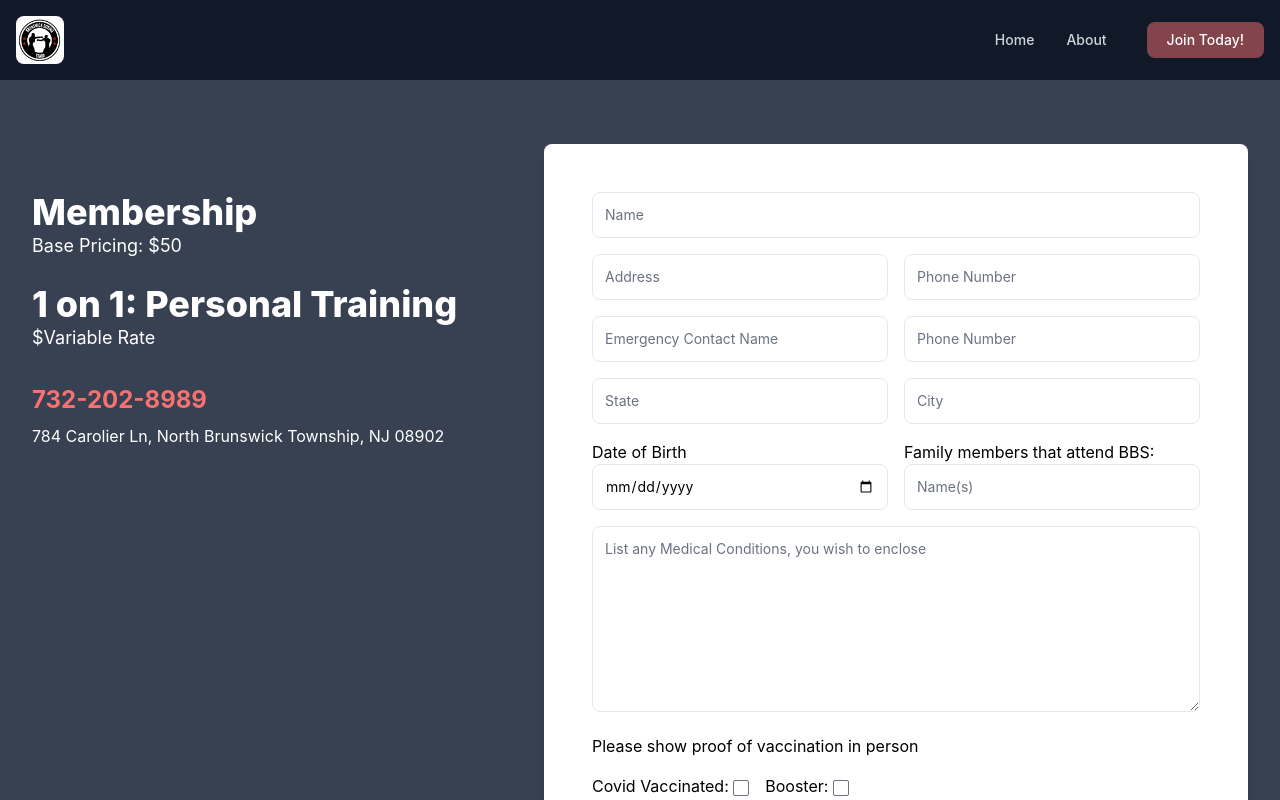
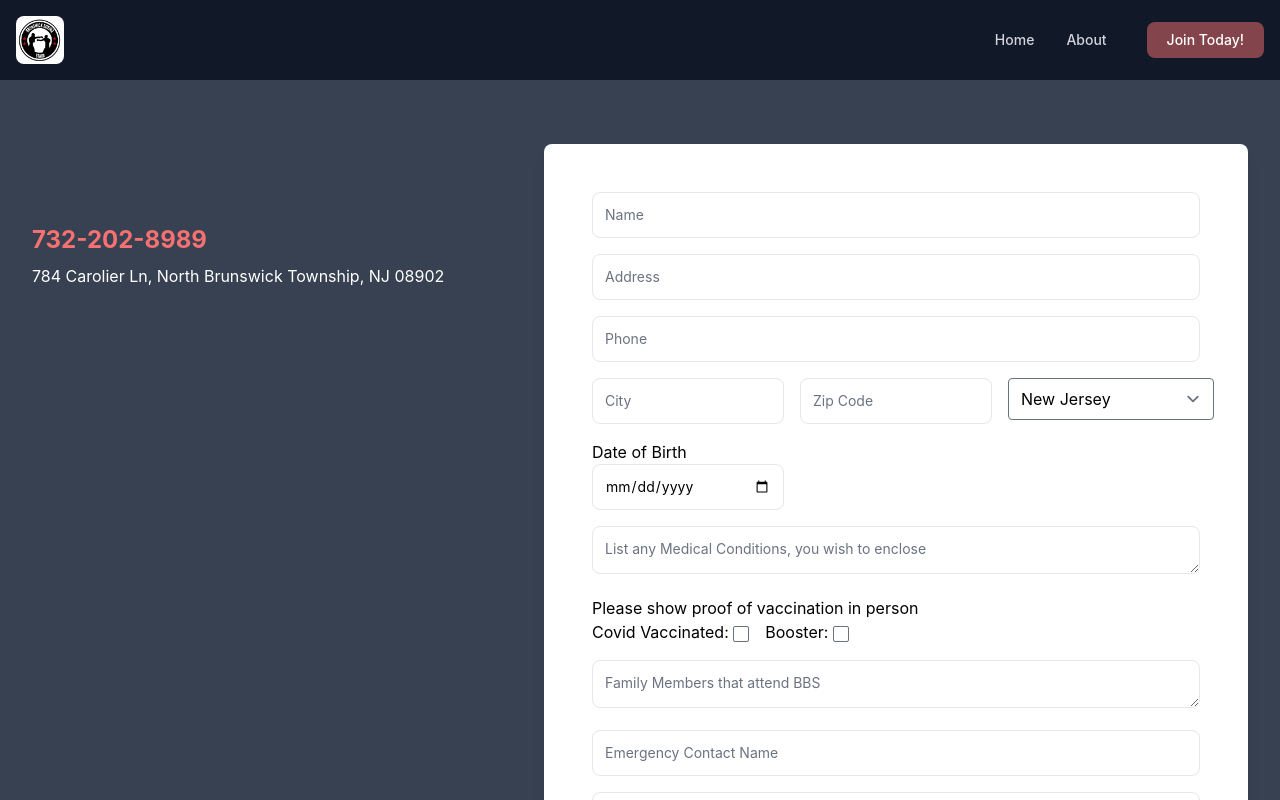
Before and after one commit to AndrewKalGit/coach-leo-boxing, a React (Create React App) app: page /signup in a window 1280 px wide. Shown: the top 800 px of the page. Built offline with nearby package versions, Linux system fonts and the light colour scheme.

Commit message:
redid website ui

```diff
--- a/src/Components/Demo.js
+++ b/src/Components/Demo.js
@@ -3,7 +3,7 @@ import { Link } from 'react-router-dom';
 
 function Demo(props) {
 
-  const headingStatement = ['Confident', 'Courageous', 'Consistent', 'a Champion']
+  const headingStatement = ['Confident', 'Courageous', 'Consistent', 'A Champion']
 
   const [index, setIndex] = useState(0)
 
@@ -24,7 +24,7 @@ return (
   <div class="p-8 md:p-12 lg:px-16 lg:py-24 bg-red-700/20">
     <div class="text-center sm:text-left">
       <h2 class="p-2 text-2xl font-bold text-white sm:text-3xl md:text-5xl flex justify-center">
-        Become &nbsp; <span class='underline'> {headingStatement[index]} </span>
+        Become &nbsp; <span> {headingStatement[index]} </span>
       </h2>
       <div class="flex justify-center items-center">
       <p
--- a/src/Components/Review.js
+++ b/src/Components/Review.js
@@ -31,11 +31,12 @@ function Review(props) {
   <div class="px-4 py-4 sm:py-8 mx-auto max-w-screen-2xl sm:px-6 lg:px-8">
     <div class="items-end justify-between sm:flex sm:justify-center">
       <div class="max-w-xl">
-        <h2 class="text-center text-2xl font-bold tracking-tight sm:text-4xl text-white underline">What the community is saying</h2>
+        <h2 class="text-center text-2xl font-bold tracking-tight sm:text-4xl text-white underline">What The Community Is Saying</h2>
         <div>
         <img src={BBSFamily} class='pt-4' alt="BBS Fam"/>
         <p class="max-w-lg mt-8 text-gray-100">
-          JT and Dionne been serving the Boxing community and their local community in multiple ways. Here's what the people are saying about this New Brunswick born Boxing Gym.
+          JT and Dionne have served both the Boxing community local communities in multiple ways. Here's what people are saying about this New Brunswick born, North Brunswick Located, Boxing Gym.
+          {/* Center it */}
         </p>
         </div>
       </div>
@@ -66,7 +67,7 @@ function Review(props) {
         class="inline-flex items-center flex-shrink-0 px-5 py-3 mt-2 font-medium text-red-400 border border-red-400 rounded-full sm:mt-0 lg:mt-4 hover:bg-red-500 hover:text-white"
       target="_blank" rel="noreferrer"
       >
-        All Reivews
+        All Reviews
 
         <svg
           xmlns="http://www.w3.org/2000/svg"
--- a/src/Components/SignUp.js
+++ b/src/Components/SignUp.js
@@ -9,16 +9,6 @@ function SignUp(props) {
   <div class="max-w-screen-xl px-4 py-16 mx-auto sm:px-6 lg:px-8">
     <div class="grid grid-cols-1 gap-x-16 gap-y-8 lg:grid-cols-5">
       <div class="lg:py-12 lg:col-span-2">
-        <h1 class="text-white text-4xl font-extrabold">Membership</h1>
-        <p class="text-white max-w-xl text-lg">
-         Base Pricing: ${data[0].GeneralAdmisionPrice}
-        </p>
-        <br></br>
-         <h1 class="text-white text-4xl font-extrabold">1 on 1: Personal Training</h1>
-        <p class="text-white max-w-xl text-lg">
-         $Variable Rate
-        </p>
-
         <div class="mt-8">
           <a href="tel:732-202-8989" class="text-2xl font-bold text-red-400"> 732-202-8989 </a>
 
@@ -30,15 +20,24 @@ function SignUp(props) {
         <form action="" class="space-y-4">
           <div>
             <label class="sr-only" for="name">Name</label>
-            <input class="w-full p-3 text-sm border-gray-200 rounded-lg" placeholder="Name" type="text" id="name" />
+            <input class="w-full p-3 text-sm border-gray-200 rounded-lg" placeholder="Name" type="text" for="name" id="name" />
+          </div>
+           <div>
+            <label class="sr-only" for="name">Address</label>
+            <input class="w-full p-3 text-sm border-gray-200 rounded-lg" placeholder="Address" type="text" id="name" />
           </div>
 
-          <div class="grid grid-cols-1 gap-4 sm:grid-cols-2">
+           <div>
+            <label class="sr-only" for="name">Phone</label>
+            <input class="w-full p-3 text-sm border-gray-200 rounded-lg" placeholder="Phone" type="tel" id="name" />
+          </div>
+
+          <div class="grid grid-cols-1 gap-4 sm:grid-cols-3">
             <div>
               <label class="sr-only" for="email">Text</label>
               <input
                 class="w-full p-3 text-sm border-gray-200 rounded-lg"
-                placeholder="Address"
+                placeholder="City"
                 type="text"
               />
             </div>
@@ -47,51 +46,72 @@ function SignUp(props) {
               <label class="sr-only" for="phone">Phone</label>
               <input
                 class="w-full p-3 text-sm border-gray-200 rounded-lg"
-                placeholder="Phone Number"
+                placeholder="Zip Code"
                 type="tel"
                 id="phone"
               />
             </div>
 
-            <div>
-              <label class="sr-only" for="text">Text</label>
-              <input
-                class="w-full p-3 text-sm border-gray-200 rounded-lg"
-                placeholder="Emergency Contact Name"
-                type="text"
-              />
+             <div>
+              <select class="rounded">
+  <option value="NJ">New Jersey</option>
+  <option value="NY">New York</option>
+  <option value="PA">Pennsylvania</option>
+	<option value="AL">Alabama</option>
+	<option value="AK">Alaska</option>
+	<option value="AZ">Arizona</option>
+	<option value="AR">Arkansas</option>
+	<option value="CA">California</option>
+	<option value="CO">Colorado</option>
+	<option value="CT">Connecticut</option>
+	<option value="DE">Delaware</option>
+	<option value="DC">District Of Columbia</option>
+	<option value="FL">Florida</option>
+	<option value="GA">Georgia</option>
+	<option value="HI">Hawaii</option>
+	<option value="ID">Idaho</option>
+	<option value="IL">Illinois</option>
+	<option value="IN">Indiana</option>
+	<option value="IA">Iowa</option>
+	<option value="KS">Kansas</option>
+	<option value="KY">Kentucky</option>
+	<option value="LA">Louisiana</option>
+	<option value="ME">Maine</option>
+	<option value="MD">Maryland</option>
+	<option value="MA">Massachusetts</option>
+	<option value="MI">Michigan</option>
+	<option value="MN">Minnesota</option>
+	<option value="MS">Mississippi</option>
+	<option value="MO">Missouri</option>
+	<option value="MT">Montana</option>
+	<option value="NE">Nebraska</option>
+	<option value="NV">Nevada</option>
+	<option value="NH">New Hampshire</option>
+	<option value="NJ">New Jersey</option>
+	<option value="NM">New Mexico</option>
+	<option value="NY">New York</option>
+	<option value="NC">North Carolina</option>
+	<option value="ND">North Dakota</option>
+	<option value="OH">Ohio</option>
+	<option value="OK">Oklahoma</option>
+	<option value="OR">Oregon</option>
+	<option value="PA">Pennsylvania</option>
+	<option value="RI">Rhode Island</option>
+	<option value="SC">South Carolina</option>
+	<option value="SD">South Dakota</option>
+	<option value="TN">Tennessee</option>
+	<option value="TX">Texas</option>
+	<option value="UT">Utah</option>
+	<option value="VT">Vermont</option>
+	<option value="VA">Virginia</option>
+	<option value="WA">Washington</option>
+	<option value="WV">West Virginia</option>
+	<option value="WI">Wisconsin</option>
+	<option value="WY">Wyoming</option>
+</select>
             </div>
 
-         <div>
-              <label class="sr-only" for="phone">Phone</label>
-              <input
-                class="w-full p-3 text-sm border-gray-200 rounded-lg"
-                placeholder="Phone Number"
-                type="tel"
-                id="phone"
-              />
-            </div>
-
-
-         <div>
-              <label class="sr-only" for="text">Text</label>
-              <input
-                class="w-full p-3 text-sm border-gray-200 rounded-lg"
-                placeholder="State"
-                type="text"
-              />
-            </div>
-
-         <div>
-              <label class="sr-only" for="text">Text</label>
-              <input
-                class="w-full p-3 text-sm border-gray-200 rounded-lg"
-                placeholder="City"
-                type="text"
-              />
-            </div>
-
-            <div>
+          <div>
               Date of Birth
               <label class="sr-only" for="text">Text</label>
               <input
@@ -100,30 +120,48 @@ function SignUp(props) {
                 type="date"
               />
             </div>
-            <div>
-              Family members that attend BBS:
-              <label class="sr-only" for="phone">Text</label>
-              <input
-                class="w-full p-3 text-sm border-gray-200 rounded-lg"
-                placeholder="Name(s)"
-                type="text"
-              />
-            </div>
+
+
+
           </div>
           <div>
             <label class="sr-only" for="message">Message</label>
             <textarea
-              class="w-full p-3 text-sm border-gray-200 rounded-lg"
+              class="w-full h-12 p-3 text-sm border-gray-200 rounded-lg"
               placeholder="List any Medical Conditions, you wish to enclose"
               rows="8"
               id="message"
             ></textarea>
           </div>
-            <h1> Please show proof of vaccination in person </h1>
+
+          <div class="grid grid-flow-row grid-row-3">
+          <h1> Please show proof of vaccination in person </h1>
              <h1>
             <span class='mr-4'>Covid Vaccinated: <input class="rounded-sm" type="checkbox"></input></span>
             Booster: <input class="rounded-sm" type="checkbox"></input>
           </h1>
+          </div>
+
+           <div>
+            <label class="sr-only" for="message">Message</label>
+            <textarea
+              class="w-full h-12 p-3 text-sm border-gray-200 rounded-lg"
+              placeholder="Family Members that attend BBS"
+              rows="8"
+              id="message"
+            ></textarea>
+          </div>
+
+          <div>
+            <label class="sr-only" for="name">Name</label>
+            <input class="w-full p-3 text-sm border-gray-200 rounded-lg" placeholder="Emergency Contact Name" type="Text" for="name" id="name" />
+          </div>
+
+           <div>
+            <label class="sr-only" for="name">Phone</label>
+            <input class="w-full p-3 text-sm border-gray-200 rounded-lg" placeholder="Emergency Contact Phone" type="tel" id="name" />
+          </div>
+
 
           <div class="mt-4">
             <Link
--- a/src/Components/SignUpHolder.js
+++ b/src/Components/SignUpHolder.js
@@ -8,16 +8,6 @@ function SignUpHolder(props) {
   <div class="max-w-screen-xl px-4 py-16 mx-auto sm:px-6 lg:px-8">
     <div class="grid grid-cols-1 gap-x-16 gap-y-8 lg:grid-cols-5">
       <div class="lg:py-12 lg:col-span-2">
-        <h1 class="text-white text-4xl font-extrabold">Membership</h1>
-        <p class="text-white max-w-xl text-lg">
-         Base Pricing: ${data[0].GeneralAdmisionPrice}
-        </p>
-        <br></br>
-         <h1 class="text-white text-4xl font-extrabold">1 on 1: Personal Training</h1>
-        <p class="text-white max-w-xl text-lg">
-         $Variable Rate
-        </p>
-
         <div class="mt-8">
           <a href="tel:732-202-8989" class="text-2xl font-bold text-red-400"> 732-202-8989 </a>
 
--- a/src/Components/Stats.js
+++ b/src/Components/Stats.js
@@ -12,9 +12,9 @@ function Stats(props) {
         Brunswick Boxing Stars
       </h2>
 
-      <p class="mt-4 text-gray-100 sm:text-xl">
+      {/* <p class="mt-4 text-gray-100 sm:text-xl">
         We offers a wide variety of experience to bring to the table with our coaches. More importantly our abiltiy to connect to our fighters and ability to hold our fighters accountable makes us a great team. Above all our respect and eagerness to see you succeed in training or competition makes Brunswick Boxing Star a valuable asset to the world of Boxing and to you.
-      </p>
+      </p> */}
     </div>
 
     <div class="mt-8 sm:mt-12">
@@ -38,7 +38,7 @@ function Stats(props) {
             Years serving the Boxing Community
           </dt>
 
-          <dd class="text-4xl font-extrabold text-red-400 md:text-5xl">15+</dd>
+          <dd class="text-4xl font-extrabold text-red-400 md:text-5xl">12+</dd>
         </div>
       </dl>
     </div>
--- a/src/data.js
+++ b/src/data.js
@@ -1,6 +1,6 @@
 const data = [
     {
-        GeneralAdmisionPrice: 50,
+        GeneralAdmisionPrice: 100,
     }
 ];
 
```
